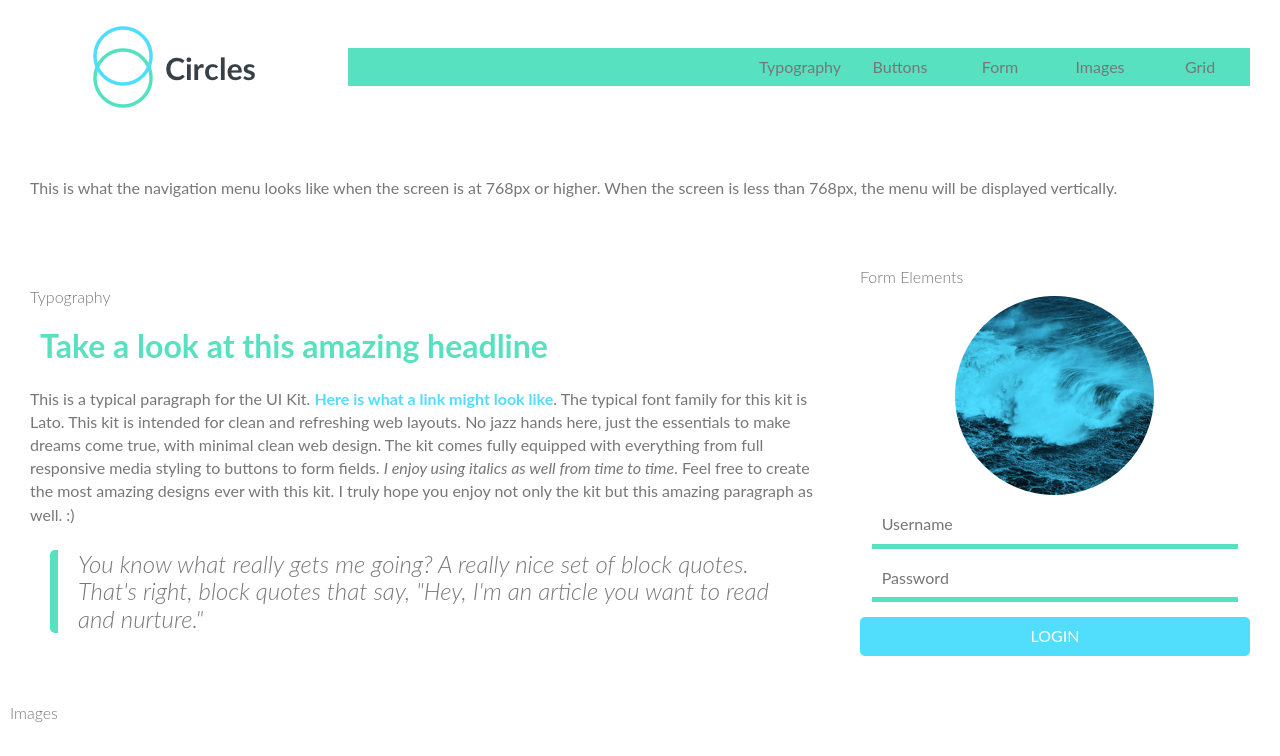
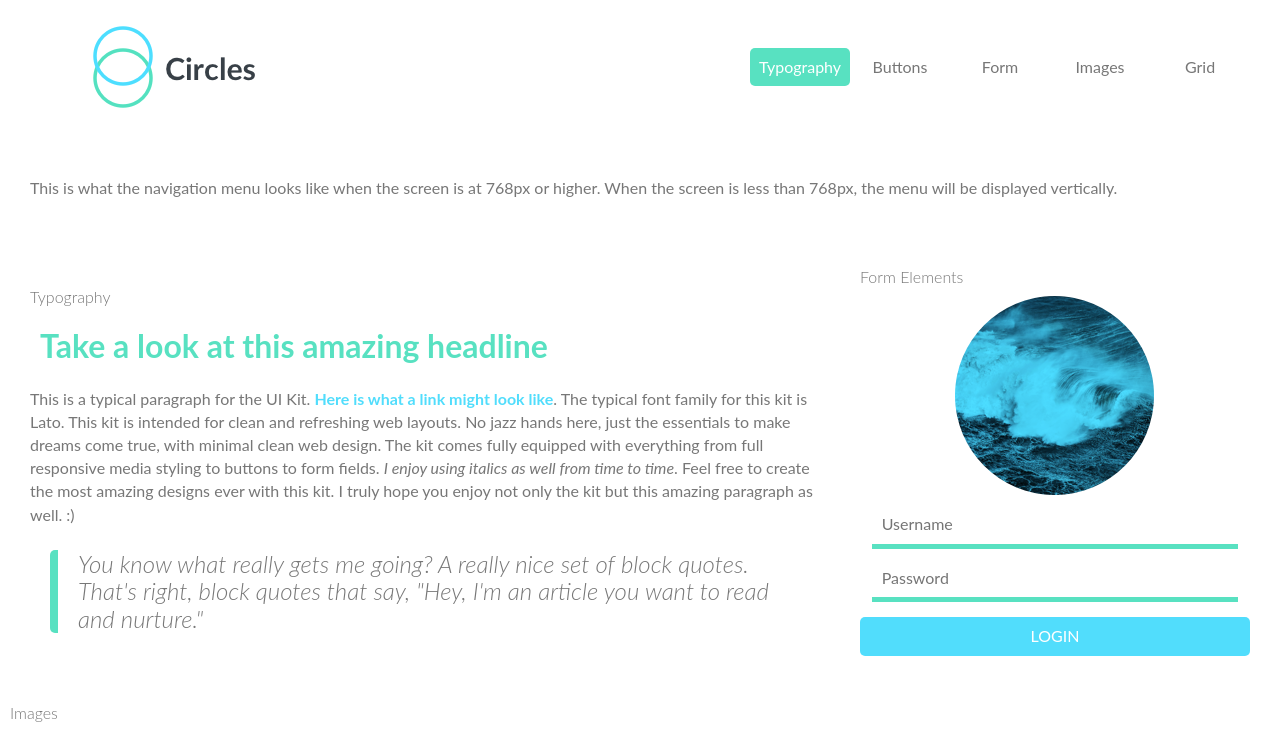
Before and after one commit to DenisKorolevWeb/techdegree-project4, a plain HTML site: page resources/index.html in a window 1280 px wide. In both pictures the pointer is over the link "Typography". Shown: the top 756 px of the page. Drawn offline with nearby package versions, Linux system fonts and the light colour scheme; files that its build step writes are made by us from their sources.

Commit message:
After review fix

```diff
--- a/scss/components/_navigation.scss
+++ b/scss/components/_navigation.scss
@@ -27,11 +27,12 @@
     @media #{$brk-narrow} {
       flex-basis: 100px;
     }
+    &:hover {
+      color: $white;
+      background-color: $primary-color;
+    }
+
   }
 
-  &:hover {
-    color: $white;
-    background-color: $primary-color;
-  }
 
 }
```
Also changed, not shown: css/styles.css, 1 other file.
